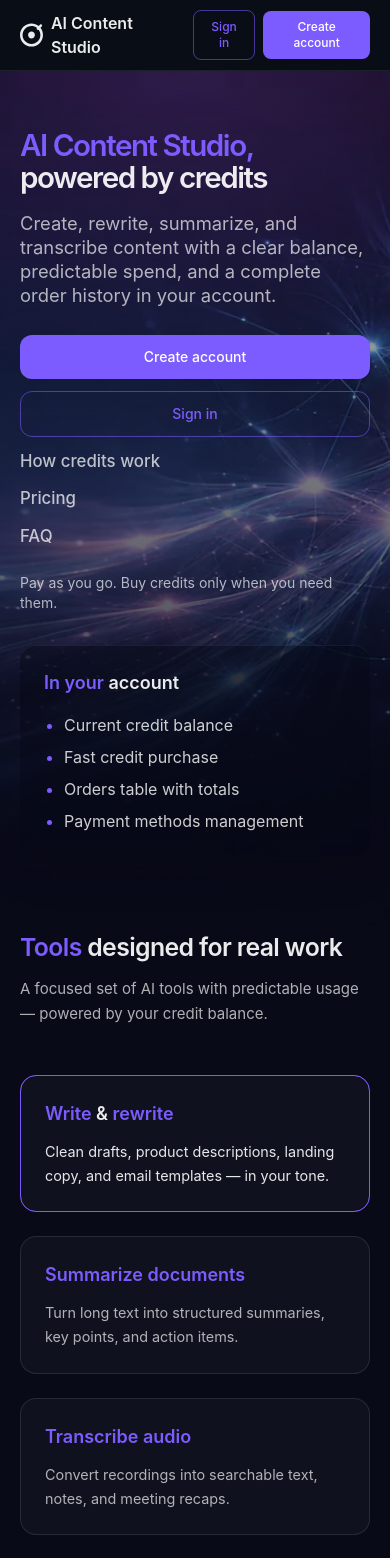
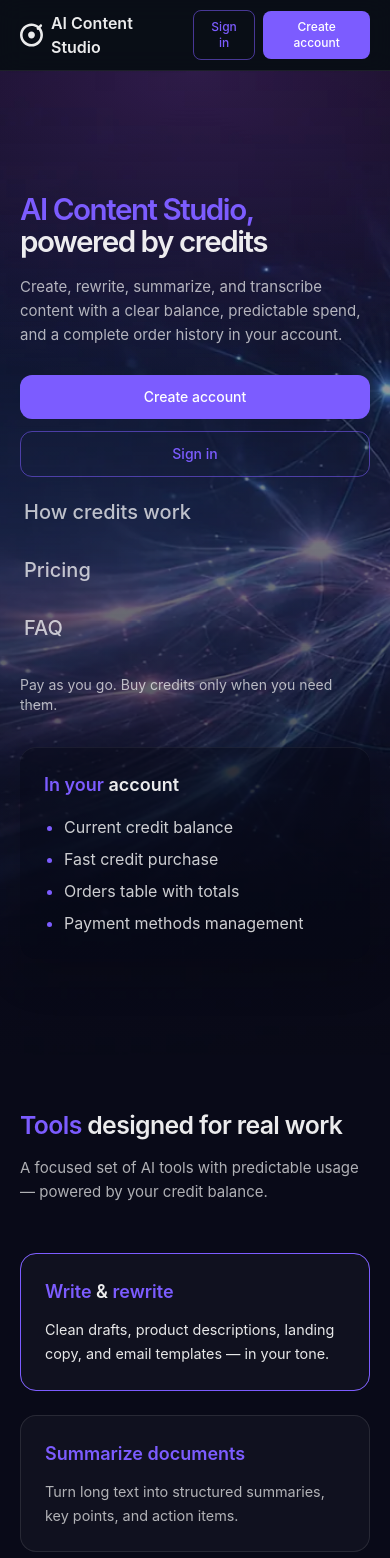
Before and after one commit to wysRocket/aicontentstudio, a React (Vite) app: page / in a window 390 px wide. Shown: the top 1558 px of the page. Built offline with nearby package versions, Linux system fonts and the light colour scheme; no server answers.

Commit message:
Revert "feat: enhance landing page layout and styles for improved user experience"
This reverts commit bb56fc1beb0c566e4a584df1010a56e53ada376e.

```diff
--- a/src/index.css
+++ b/src/index.css
@@ -197,7 +197,6 @@ button:not(:disabled),
 }
 
 .landing .hero {
-  position: relative;
   min-height: 750px;
   padding-top: calc(4.5rem + 4rem);
   overflow: hidden;
@@ -226,10 +225,9 @@ button:not(:disabled),
 
 .landing .hero-link {
   color: rgba(255, 255, 255, 0.72);
-  font-size: 1.05rem;
+  font-size: 1.25rem;
   line-height: 1.5;
   font-weight: 500;
-  text-underline-offset: 0.22em;
 }
 
 .landing .hero-link:hover,
@@ -274,29 +272,9 @@ nav ul li a:hover {
   background-color: rgba(5, 8, 20, 0.45);
   border-color: rgba(255, 255, 255, 0.14);
   box-shadow:
-    0 20px 40px rgba(0, 0, 0, 0.08),
+    0 20px 40px rgba(0, 0, 0, 0.14),
     inset 0 1px 0 rgba(255, 255, 255, 0.06);
-  border: 0;
-}
-
-.landing .hero h1,
-.landing .hero .h1 {
-  max-width: 18ch;
-}
-
-.landing .hero .lead {
-  max-width: 62ch;
-  font-size: 1.15rem;
-}
-
-body.path-frontpage .landing .hero {
-  padding-top: 0;
-  padding-bottom: 0;
-}
-
-body.path-frontpage .landing section:not(.hero) {
-  padding-top: 0.5rem;
-  padding-bottom: 0.5rem;
+  border-width: 0;
 }
 
 .landing .features {
--- a/src/pages/Landing.tsx
+++ b/src/pages/Landing.tsx
@@ -42,13 +42,6 @@ export default function Landing() {
   const goToDashboard = () => {
     navigate("/dashboard");
   };
-
-  useEffect(() => {
-    document.body.classList.add("path-frontpage");
-    return () => {
-      document.body.classList.remove("path-frontpage");
-    };
-  }, []);
 
   useEffect(() => {
     // If the user prefers reduced motion, immediately reveal all animated
@@ -661,14 +654,13 @@ export default function Landing() {
           <div className="hero__art" aria-hidden="true"></div>
 
           <div className="container hero__content max-w-6xl mx-auto px-5 sm:px-6">
-            <div className="hero__inner py-5">
             <div className="grid lg:grid-cols-12 gap-8 items-center">
               <div className="lg:col-span-8">
                 <h1 className="mb-5 max-w-[18ch] text-[1.85rem] font-semibold leading-[0.95] tracking-[-0.05em] sm:mb-6 sm:text-[2.5rem] lg:text-[2.5rem]">
                   <span className="block text-primary">AI Content Studio,</span>
                   <span className="mt-1 block text-text-main">powered by credits</span>
                 </h1>
-                  <p className="lead mb-7 text-[15px] leading-6 text-text-muted sm:mb-8 sm:text-lg sm:leading-7 md:text-[1.15rem] md:leading-relaxed">
+                <p className="lead mb-7 max-w-[58ch] text-[15px] leading-6 text-text-muted sm:mb-8 sm:text-lg sm:leading-7 md:text-[1.15rem] md:leading-relaxed">
                   Create, rewrite, summarize, and transcribe content with a
                   clear balance, predictable spend, and a complete order history
                   in your account.
@@ -699,19 +691,19 @@ export default function Landing() {
                   )}
                   <a
                     href="#how-credits-work"
-                      className="hero-link transition-colors hover:text-white"
+                    className="hero-link px-1 py-2 transition-colors hover:text-white sm:px-4 sm:py-3"
                   >
                     How credits work
                   </a>
                   <a
                     href="#pricing"
-                      className="hero-link transition-colors hover:text-white"
+                    className="hero-link px-1 py-2 transition-colors hover:text-white sm:px-4 sm:py-3"
                   >
                     Pricing
                   </a>
                   <a
                     href="#faq"
-                      className="hero-link transition-colors hover:text-white"
+                    className="hero-link px-1 py-2 transition-colors hover:text-white sm:px-4 sm:py-3"
                   >
                     FAQ
                   </a>
@@ -731,7 +723,6 @@ export default function Landing() {
                     <li>Orders table with totals</li>
                     <li>Payment methods management</li>
                   </ul>
-                  </div>
                 </div>
               </div>
             </div>
```
Lines whose indentation alone changed are shown as unchanged.
